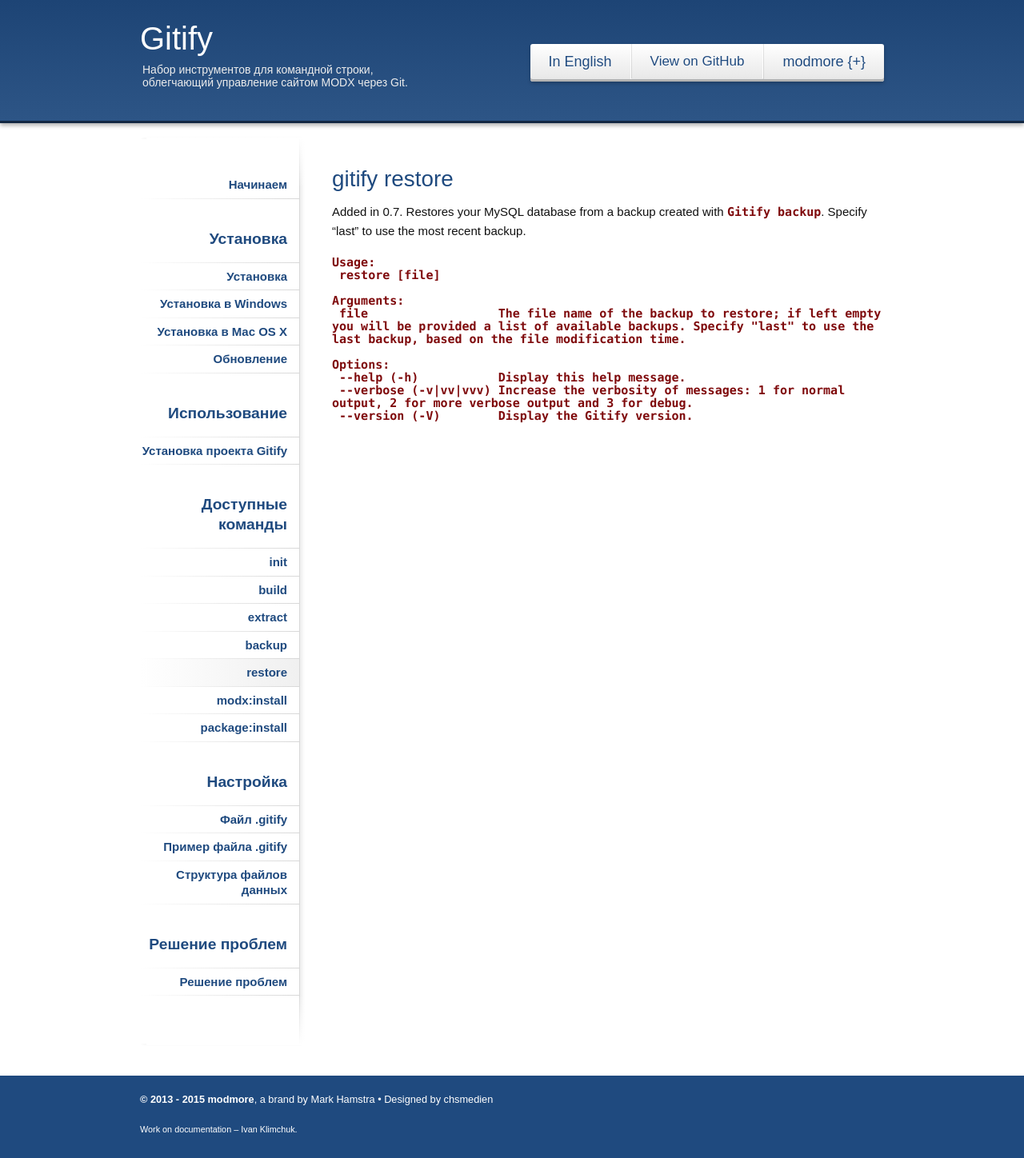
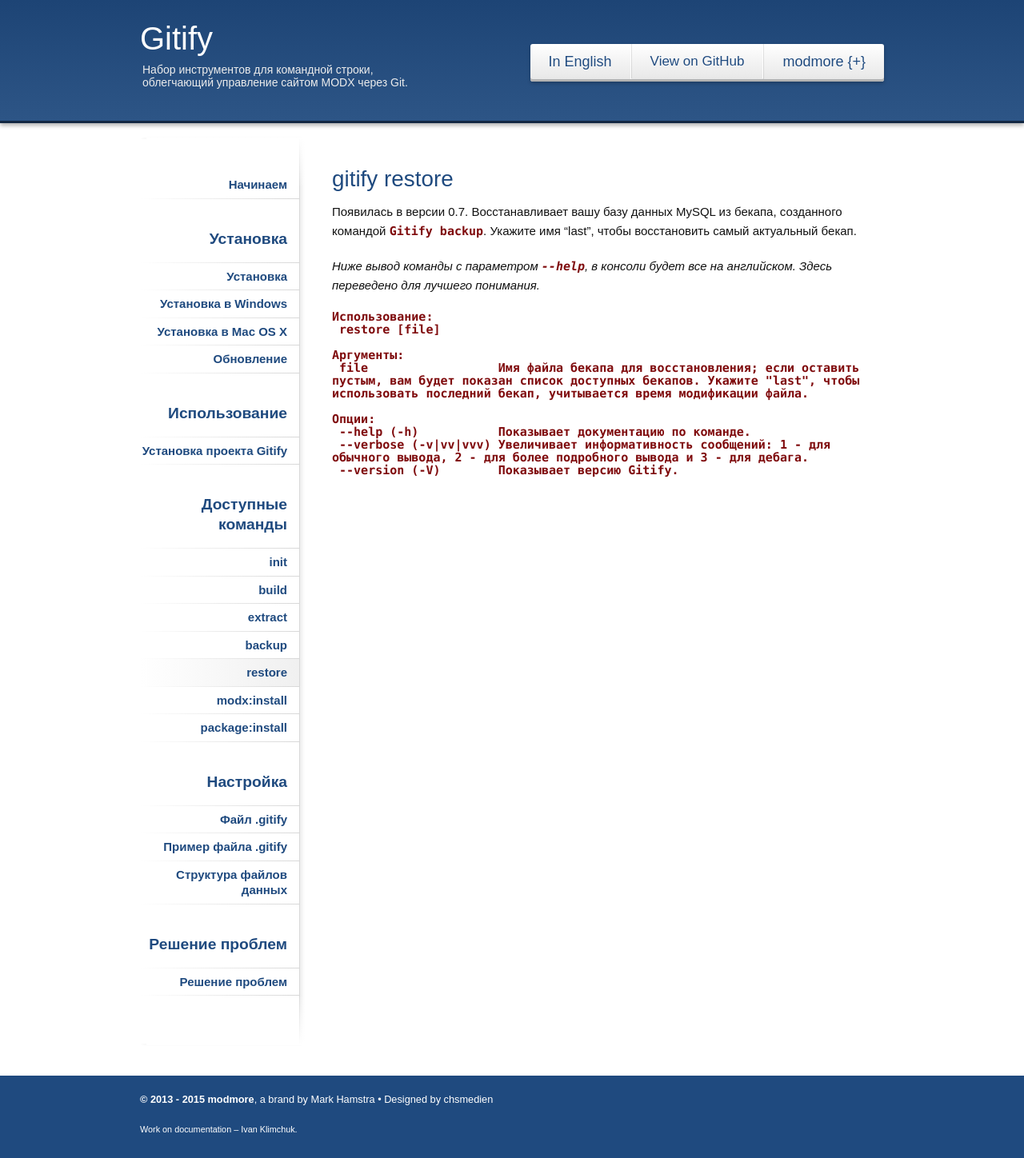
Before and after one commit to modmore/Gitify, a Jekyll site: the page built from _posts/ru/2015-07-09-restore.md, in a window 1280 px wide. Shown: the whole page at 80% size. Built offline with Jekyll 4.4.1, drawn with Linux system fonts in a browser that asks for light colours; Markdown is read by kramdown in place of the engine named in the settings.

Commit message:
Translate restore command

````diff
--- a/_posts/ru/2015-07-09-restore.md
+++ b/_posts/ru/2015-07-09-restore.md
@@ -8,18 +8,19 @@ order: 4
 
 # gitify restore
 
-Added in 0.7. Restores your MySQL database from a backup created with `Gitify backup`. Specify "last" to use the most recent backup.
+Появилась в версии 0.7. Восстанавливает вашу базу данных MySQL из бекапа, созданного командой `Gitify backup`. Укажите имя "last", чтобы восстановить самый актуальный бекап.
 
-```
-Usage:
+_Ниже вывод команды с параметром `--help`, в консоли будет все на английском. Здесь переведено для лучшего понимания._
+
+```bash
+Использование:
  restore [file]
 
-Arguments:
- file                  The file name of the backup to restore; if left empty you will be provided a list of available backups. Specify "last" to use the last backup, based on the file modification time.
+Аргументы:
+ file                  Имя файла бекапа для восстановления; если оставить пустым, вам будет показан список доступных бекапов. Укажите "last", чтобы использовать последний бекап, учитывается время модификации файла.
 
-Options:
- --help (-h)           Display this help message.
- --verbose (-v|vv|vvv) Increase the verbosity of messages: 1 for normal output, 2 for more verbose output and 3 for debug.
- --version (-V)        Display the Gitify version.
-
+Опции:
+ --help (-h)           Показывает документацию по команде.
+ --verbose (-v|vv|vvv) Увеличивает информативность сообщений: 1 - для обычного вывода, 2 - для более подробного вывода и 3 - для дебага.
+ --version (-V)        Показывает версию Gitify.
 ```
````
